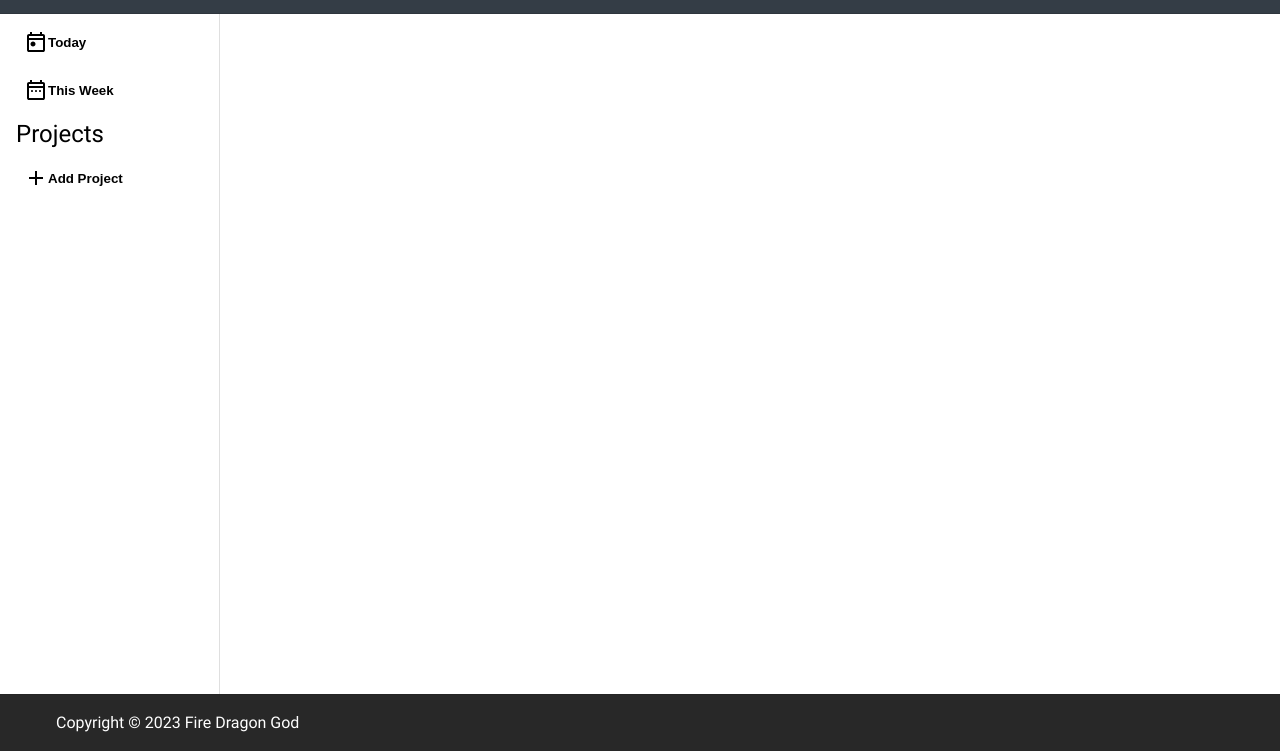
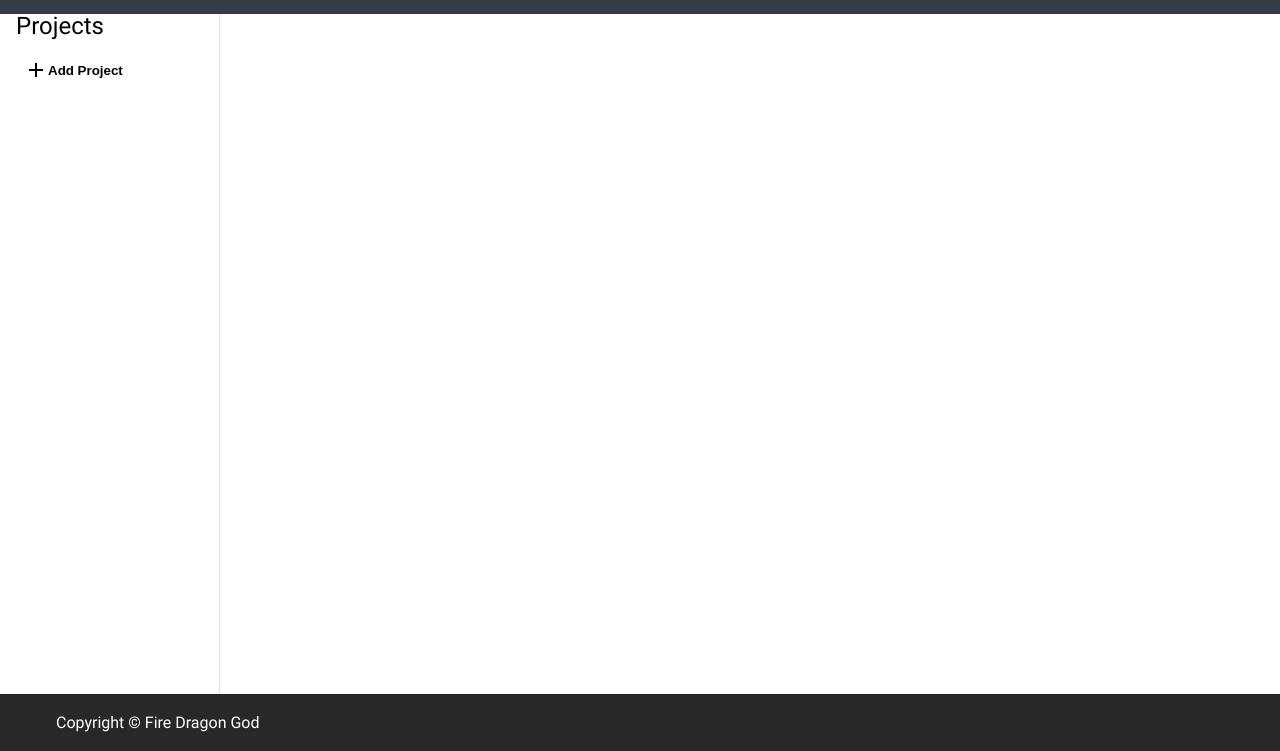
Before and after one commit to FireDragonGod/todo-list, a plain HTML site: page index.html in a window 1280 px wide. Shown: the part 49-800 px from the top of the page. Drawn offline with Linux system fonts and the light colour scheme; files whose address does not match are found by name.

Commit message:
Remove today and this week button

```diff
--- a/index.html
+++ b/index.html
@@ -21,28 +21,6 @@
     <main class="aside_#contextContent">
       <aside class="Today_thisWeek_addProject_projects">
         <nav>
-          <ul class="today_and_this_week">
-            <li class="today">
-              <button class="today_button">
-                <img
-                class="today_button"
-                src="img/today_FILL0_wght400_GRAD0_opsz24.svg"
-                alt="today"
-                >
-                <p class="today_button">Today</p>
-              </button>
-            </li>
-            <li class="date_range">
-              <button class="date_range_button">
-                <img
-                class="date_range_button"
-                src="img/date_range_FILL0_wght400_GRAD0_opsz24.svg"
-                alt="date-range"
-                >
-                <p class="date_range_button">This Week</p>
-              </button>
-            </li>
-          </ul>
           <ul class="projects">
             <li>
               <h3>Projects</h3>
@@ -97,11 +75,7 @@
     <footer>
       <ul id="author">
         <li class="author">Copyright &copy;
-          <a id="time">
-          <script>
-            const fullYear = new Date().getFullYear();
-            const time = document.querySelector('#time').textContent = `${fullYear}`;
-          </script>
+          <a id="time" data-copyright-year="0">
         </a> Fire Dragon God</li>
       </ul>
     </footer>
```
